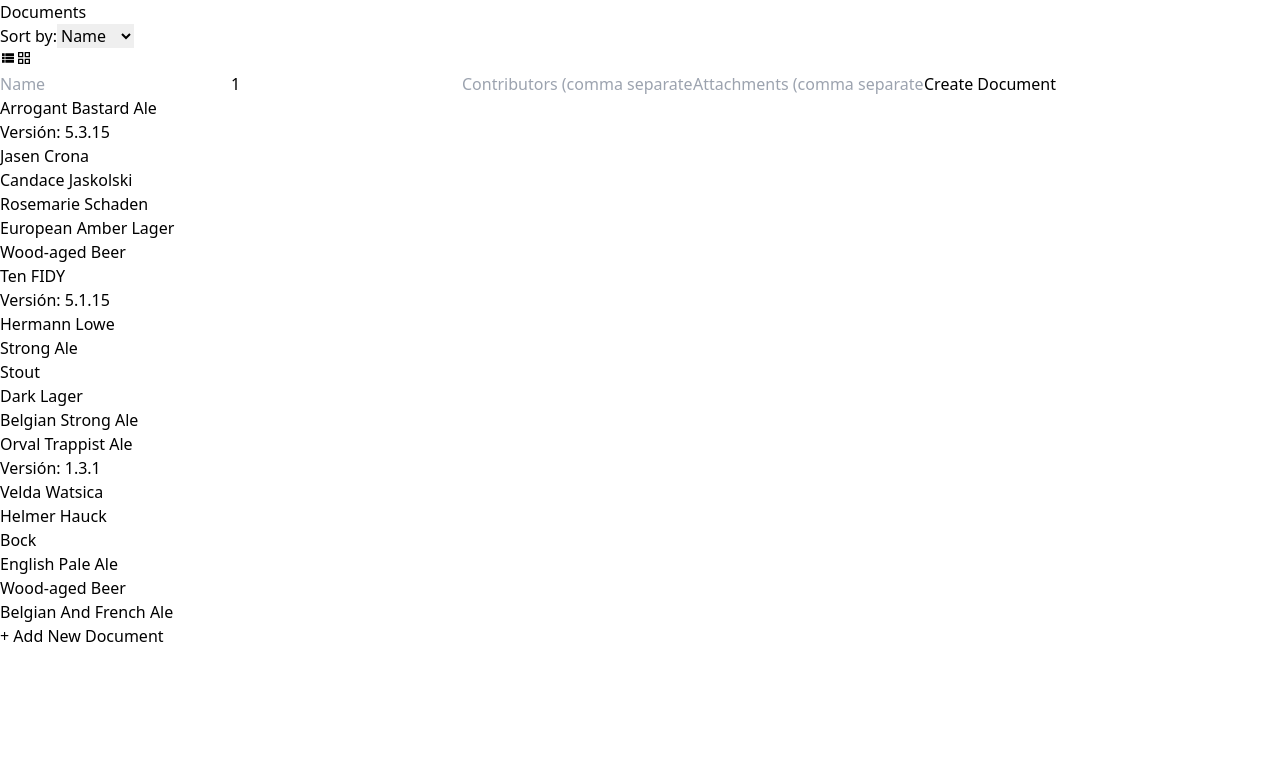
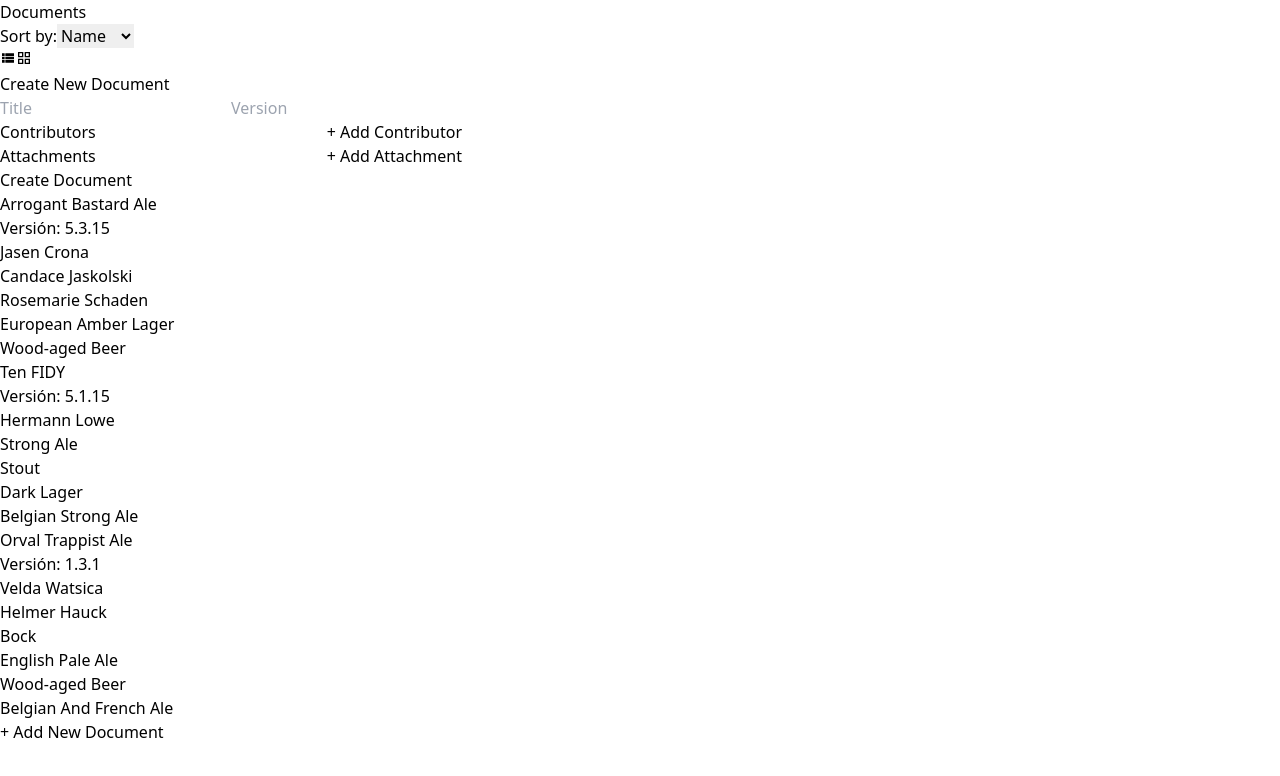
Before and after one commit to amazuelos/holden-app, a React (Vite) app: page / in a window 1280 px wide. Shown: the top 776 px of the page. Built offline with nearby package versions, Linux system fonts and the light colour scheme.

Commit message:
add uuid4 package and fix new document form

```diff
--- a/package.json
+++ b/package.json
@@ -9,7 +9,8 @@
   "dependencies": {
     "react": "^18.2.0",
     "react-dom": "^18.2.0",
-    "react-icons": "^5.5.0"
+    "react-icons": "^5.5.0",
+    "uuid": "^11.1.0"
   },
   "devDependencies": {
     "@types/react": "^18.2.7",
--- a/src/ui/components/documents/DocumentCard.tsx
+++ b/src/ui/components/documents/DocumentCard.tsx
@@ -7,8 +7,8 @@
 }: DocumentCardProps) {
   return (
     <div
-      className={`border w-full px-6 py-8 bg-white rounded flex ${
-        isColumnView ? "flex-row justify-between" : "flex-col justify-between"
+      className={`border w-full px-6 py-8 bg-white rounded ${
+        isColumnView ? "flex flex-row justify-between items-start gap-6" : "flex flex-col space-y-4"
       }`}
     >
       <div className="flex flex-col">
@@ -16,23 +16,15 @@
         <p>Versión: {Version}</p>
       </div>
 
-      <div
-        className={`flex flex-col ${
-          isColumnView ? "" : "space-y-2"
-        }`}
-      >
+      <div className="flex flex-col">
         {Contributors?.map((c, index) => (
-          <p key={index}>{c.Name}</p>
+          <p key={index} className="text-sm text-gray-700">{c.Name}</p>
         ))}
       </div>
 
-      <div
-        className={`flex flex-col ${
-          isColumnView ? "" : "space-y-2"
-        }`}
-      >
+      <div className="flex flex-col">
         {Attachments?.map((attachment, index) => (
-          <p key={index}>{attachment}</p>
+          <p key={index} className="text-sm text-gray-700">{attachment}</p>
         ))}
       </div>
     </div>
--- a/src/ui/components/documents/DocumentForm.tsx
+++ b/src/ui/components/documents/DocumentForm.tsx
@@ -1,87 +1,131 @@
-import React, { useState } from 'react';
+import React, { useState } from "react";
+import { useDocumentContext } from "../../../context/DocumentContext";
+import { v4 as uuidv4 } from "uuid";
 
-type DocumentFormProps = {
-  handleSubmit: (newDoc: {
-    id: string;
-    name: string;
-    version: number;
-    contributors: string[];
-    attachments: string[];
-    createdAt: string;
-  }) => void;
-};
+export default function DocumentForm() {
+  const { addDocument } = useDocumentContext();
 
-export default function DocumentForm({ handleSubmit }: DocumentFormProps) {
-  const [name, setName] = useState('');
-  const [version, setVersion] = useState(1);
-  const [contributors, setContributors] = useState('');
-  const [attachments, setAttachments] = useState('');
+  const [title, setTitle] = useState("");
+  const [contributors, setContributors] = useState<string[]>([""]);
+  const [attachments, setAttachments] = useState<string[]>([""]);
+  const [version, setVersion] = useState("");
+  const [errors, setErrors] = useState<string[]>([]);
 
-  const onSubmit = (e: React.FormEvent) => {
+  const handleSubmit = (e: React.FormEvent) => {
     e.preventDefault();
 
-    if (!name.trim()) {
-      alert('Name is required');
-      return;
-    }
+    const newErrors: string[] = [];
 
-    const newDoc = {
-      id: crypto.randomUUID(),
-      name: name.trim(),
-      version,
-      contributors: contributors
-        .split(',')
-        .map(c => c.trim())
-        .filter(Boolean),
-      attachments: attachments
-        .split(',')
-        .map(a => a.trim())
-        .filter(Boolean),
-      createdAt: new Date().toISOString(),
+    if (!title.trim()) newErrors.push("Title is required.");
+    if (!version.trim()) newErrors.push("Version is required.");
+    if (contributors.filter((c) => c.trim() !== "").length === 0)
+      newErrors.push("At least one contributor is required.");
+    if (attachments.filter((a) => a.trim() !== "").length === 0)
+      newErrors.push("At least one attachment is required.");
+
+    setErrors(newErrors);
+    if (newErrors.length > 0) return;
+
+    const newDocument = {
+      ID: uuidv4(),
+      Title: title.trim(),
+      Contributors: contributors
+        .filter((c) => c.trim() !== "")
+        .map((c) => ({ Name: c.trim() })),  // <-- aquí mapeamos a objeto con Name
+      Attachments: attachments.filter((a) => a.trim() !== ""),
+      Version: version.trim(),
+      CreatedAt: new Date().toISOString(),
+      UpdatedAt: new Date().toISOString(),
     };
 
-    handleSubmit(newDoc);
+    addDocument(newDocument);
 
-    // Reset fields
-    setName('');
-    setVersion(1);
-    setContributors('');
-    setAttachments('');
+    setTitle("");
+    setContributors([""]);
+    setAttachments([""]);
+    setVersion("");
+    setErrors([]);
   };
 
   return (
-    <form
-      onSubmit={onSubmit}
-      className="mb-4 space-y-2 transition-all duration-500 ease-out translate-y-0 opacity-100"
-    >
+    <form onSubmit={handleSubmit} className="space-y-4 p-4 border rounded">
+      <h2 className="text-xl font-semibold">Create New Document</h2>
+
+      {errors.length > 0 && (
+        <ul className="text-red-500 text-sm list-disc ml-4">
+          {errors.map((err, i) => (
+            <li key={i}>{err}</li>
+          ))}
+        </ul>
+      )}
+
       <input
-        className="border p-2 w-full"
-        placeholder="Name"
-        value={name}
-        onChange={e => setName(e.target.value)}
+        type="text"
+        placeholder="Title"
+        value={title}
+        onChange={(e) => setTitle(e.target.value)}
+        className="w-full border p-2 rounded"
       />
+
       <input
-        className="border p-2 w-full"
-        type="number"
+        type="text"
         placeholder="Version"
         value={version}
-        onChange={e => setVersion(Number(e.target.value))}
+        onChange={(e) => setVersion(e.target.value)}
+        className="w-full border p-2 rounded"
       />
-      <input
-        className="border p-2 w-full"
-        placeholder="Contributors (comma separated)"
-        value={contributors}
-        onChange={e => setContributors(e.target.value)}
-      />
-      <input
-        className="border p-2 w-full"
-        placeholder="Attachments (comma separated)"
-        value={attachments}
-        onChange={e => setAttachments(e.target.value)}
-      />
+
+      <div>
+        <label className="block font-medium mb-1">Contributors</label>
+        {contributors.map((c, index) => (
+          <input
+            key={index}
+            type="text"
+            value={c}
+            onChange={(e) => {
+              const updated = [...contributors];
+              updated[index] = e.target.value;
+              setContributors(updated);
+            }}
+            className="w-full mb-1 border p-2 rounded"
+          />
+        ))}
+        <button
+          type="button"
+          onClick={() => setContributors([...contributors, ""])}
+          className="text-blue-600 text-sm"
+        >
+          + Add Contributor
+        </button>
+      </div>
+
+      <div>
+        <label className="block font-medium mb-1">Attachments</label>
+        {attachments.map((a, index) => (
+          <input
+            key={index}
+            type="text"
+            value={a}
+            onChange={(e) => {
+              const updated = [...attachments];
+              updated[index] = e.target.value;
+              setAttachments(updated);
+            }}
+            className="w-full mb-1 border p-2 rounded"
+          />
+        ))}
+        <button
+          type="button"
+          onClick={() => setAttachments([...attachments, ""])}
+          className="text-blue-600 text-sm"
+        >
+          + Add Attachment
+        </button>
+      </div>
+
       <button
-        className="bg-blue-500 hover:bg-blue-600 transition text-white p-2 rounded"
         type="submit"
+        className="bg-blue-600 text-white py-2 px-4 rounded hover:bg-blue-700"
       >
         Create Document
       </button>
```
Also changed, not shown: 1 other file (tests, documents, lock files or other folders).
